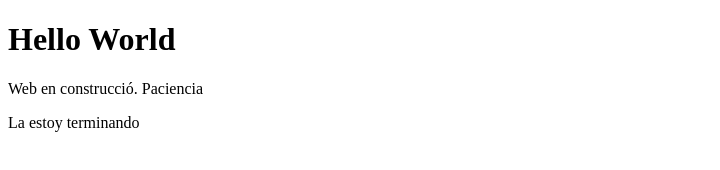
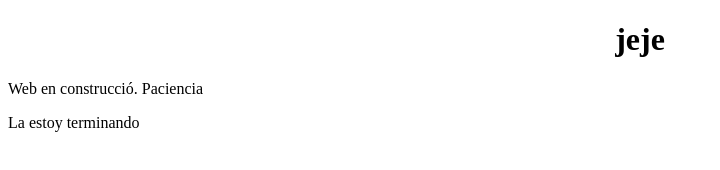
Before and after one commit to Maxjchazd/x, a plain HTML site: page index.html in a window 1280 px wide. Shown: the whole page, without its empty margins (0-720 px from the left). Drawn offline with Linux system fonts and the light colour scheme.

Commit message:
Update index.html

```diff
--- a/index.html
+++ b/index.html
@@ -1,7 +1,7 @@
 <!DOCTYPE html>
 <html>
 <body>
-<h1>Hello World</h1>
+<center><h1>jeje</h1></center>
 <p>Web en construcció. Paciencia</p>
 <p>La estoy terminando</p>
 
```
